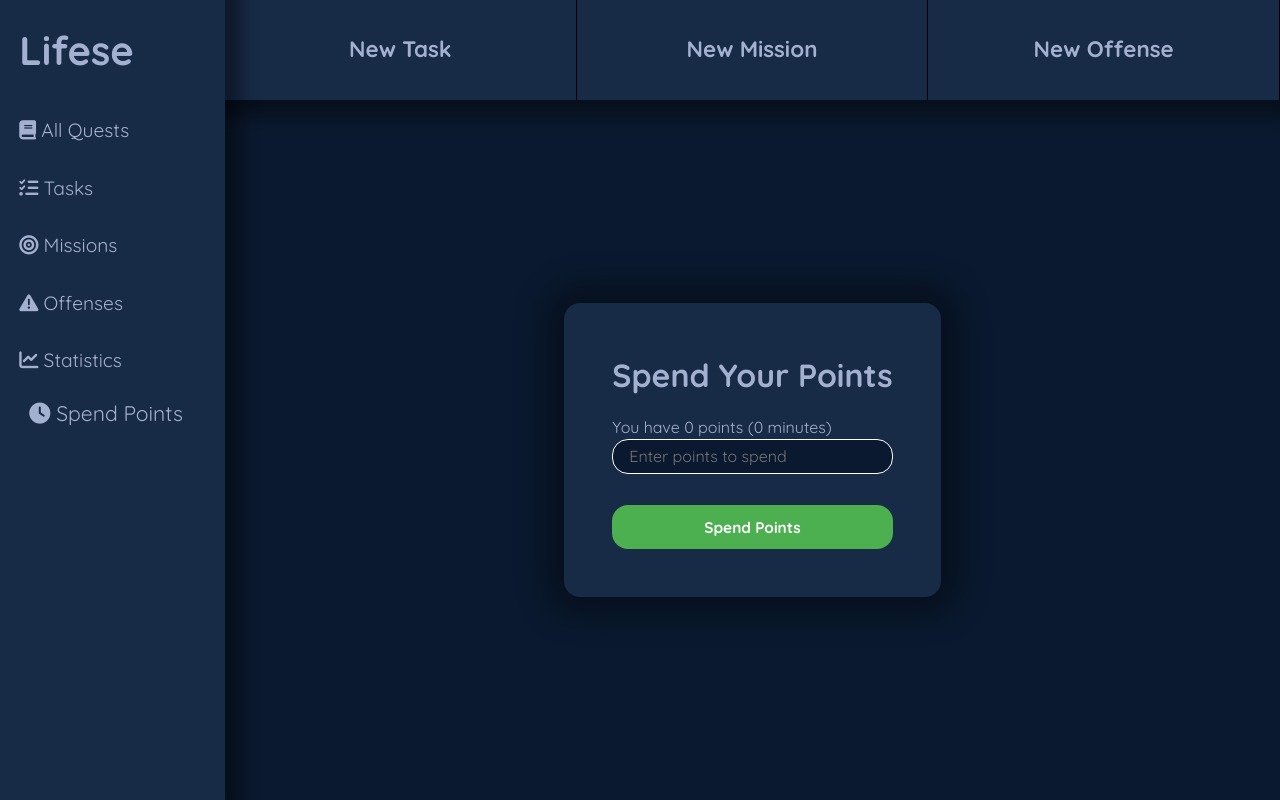
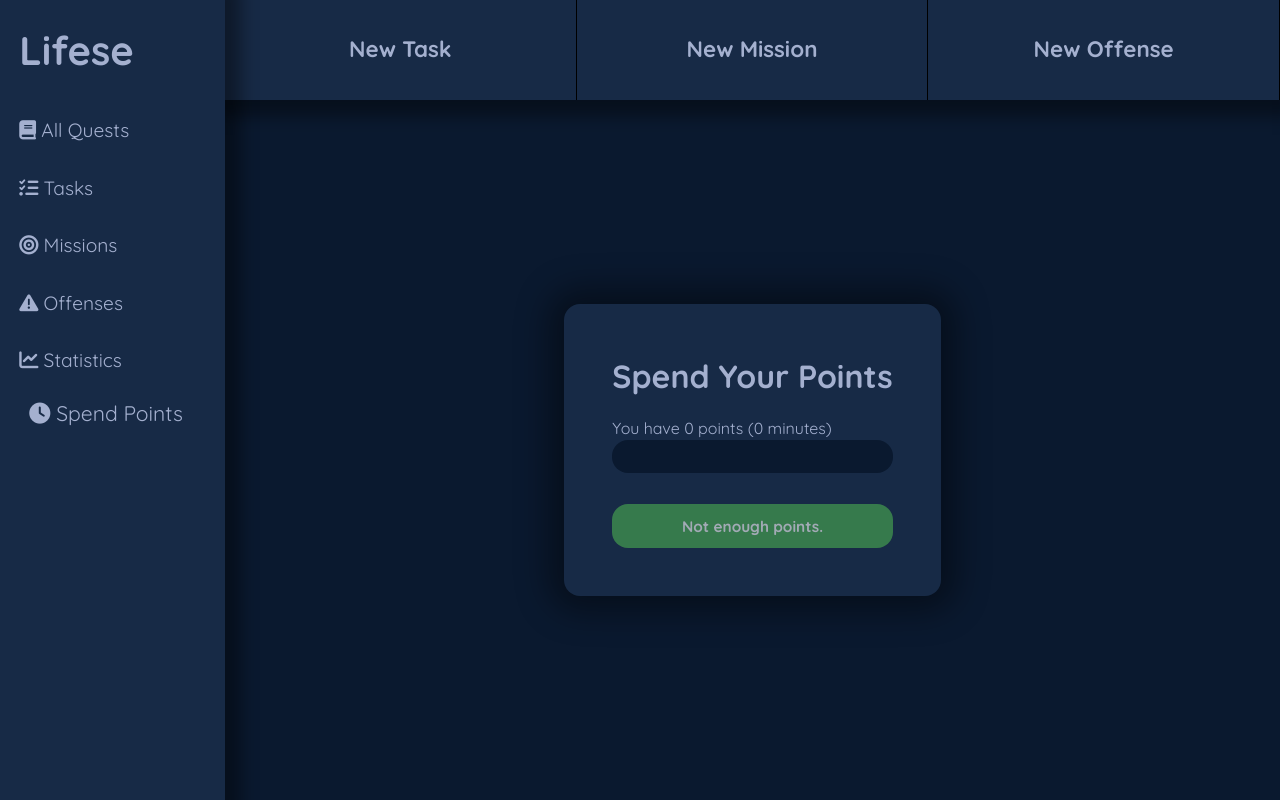
Before and after one commit to Lethargy2718/Lifese-2.0, a website built with webpack: page src/template.html in a window 1280 px wide. Both pictures are taken after a click on the item "Spend Points". Built offline with nearby package versions, Linux system fonts and the light colour scheme.

Commit message:
feat: allow negative points

```diff
--- a/src/domCreator.js
+++ b/src/domCreator.js
@@ -229,9 +229,10 @@ export function displaySpend(user, reset = true) {
     const pointsInput = document.createElement("input");
     pointsInput.classList.add("points-input");
     pointsInput.type = "number";
-    pointsInput.placeholder = "Enter points to spend";
+    pointsInput.placeholder = user.points > 0 ? "Enter points to spend" : "";
     pointsInput.min = 0;
     pointsInput.max = user.points;
+    pointsInput.disabled = user.points <= 0;
     pointsContainer.appendChild(pointsInput);
 
     // Form
@@ -241,9 +242,10 @@ export function displaySpend(user, reset = true) {
 
     // Button
     const spendBtn = document.createElement("button");
-    spendBtn.textContent = "Spend Points";
+    spendBtn.textContent = user.points <= 0 ? "Not enough points." : "Spend Points";
     spendBtn.classList.add("card-button", "success");
     spendBtn.id = "spendFormBtn";
+    spendBtn.disabled = user.points <= 0;
     pointsForm.appendChild(spendBtn);
 
     // Append the form to the container
--- a/src/style.css
+++ b/src/style.css
@@ -401,6 +401,16 @@ td:first-child::before {
 
 #spendFormBtn {
     margin-top: 2em;
+
+    &:disabled {
+        opacity: 0.6;
+
+        &:hover {
+            cursor: default;
+            background-color: var(--clr-success);
+        }
+    }
+
 }
 
 /************FORM****************/
--- a/src/system.js
+++ b/src/system.js
@@ -140,7 +140,7 @@ class User {
     }
 
     removePoints(lostPoints) {
-        this.points = Math.max(0, this.points - lostPoints);
+        this.points = this.points - lostPoints;
         this.totalLostPoints += lostPoints;
     }
 
```
